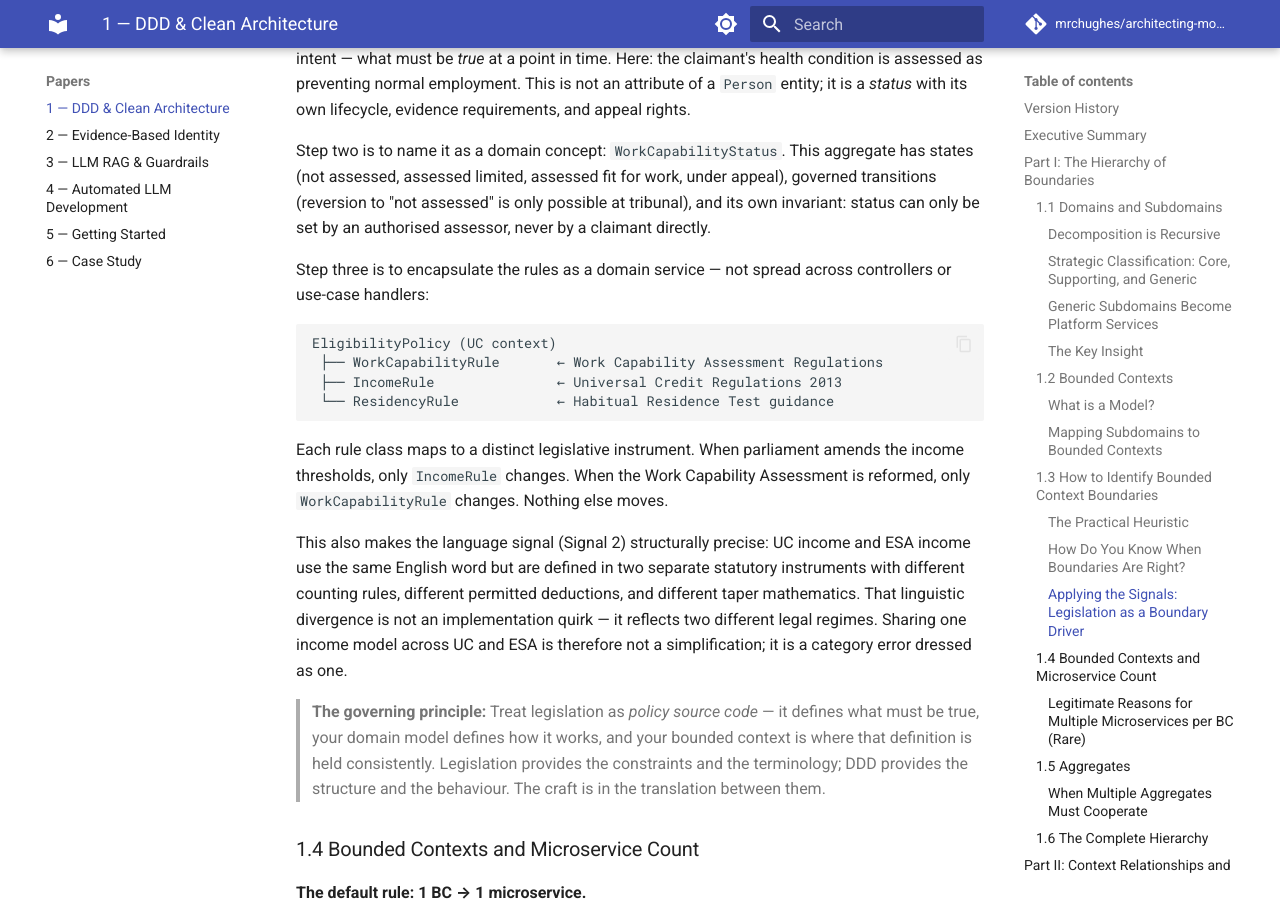
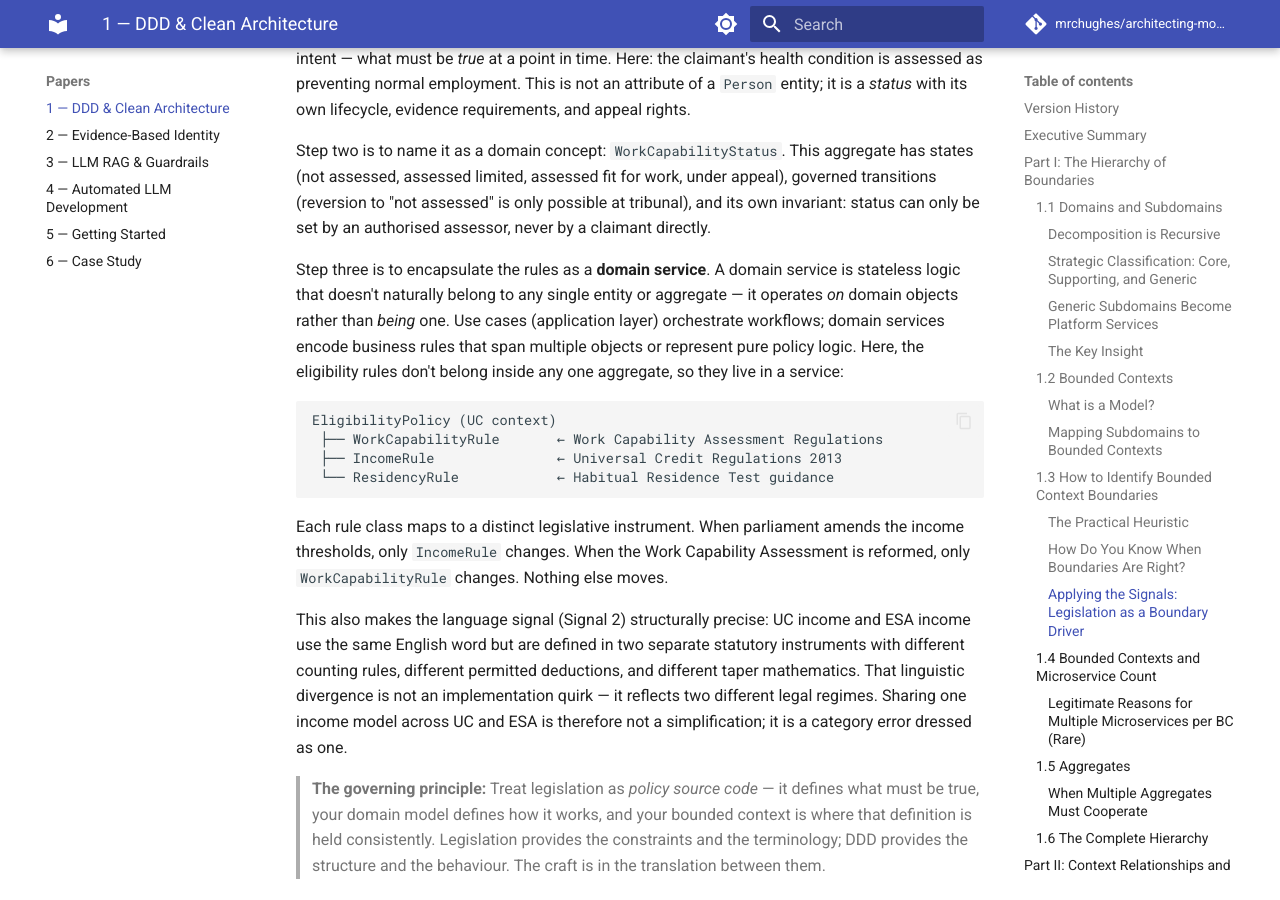
Before and after one commit to mrchughes/architecting-modern-government-services, an MkDocs documentation site: the page built from docs/Paper_1_DDD_Clean_Architecture.md, in a window 1280 px wide and 900 px high, scrolled down 11803 px. Built offline with MkDocs 1.6.1 and Material for MkDocs 9.7.7, drawn with Linux system fonts in a browser that asks for light colours; comment, search, counter and statistics services are not loaded.

Commit message:
Define domain service in §1.3 before first use
- Stateless logic that operates on domain objects rather than being one
- Distinguishes from use cases (application layer orchestration)
- Explains why eligibility rules live in a service not an aggregate

````diff
--- a/docs/Paper_1_DDD_Clean_Architecture.md
+++ b/docs/Paper_1_DDD_Clean_Architecture.md
@@ -315,7 +315,7 @@ The practical implication: when a statutory instrument changes the UC taper rate
 
 Step two is to name it as a domain concept: `WorkCapabilityStatus`. This aggregate has states (not assessed, assessed limited, assessed fit for work, under appeal), governed transitions (reversion to "not assessed" is only possible at tribunal), and its own invariant: status can only be set by an authorised assessor, never by a claimant directly.
 
-Step three is to encapsulate the rules as a domain service — not spread across controllers or use-case handlers:
+Step three is to encapsulate the rules as a **domain service**. A domain service is stateless logic that doesn't naturally belong to any single entity or aggregate — it operates *on* domain objects rather than *being* one. Use cases (application layer) orchestrate workflows; domain services encode business rules that span multiple objects or represent pure policy logic. Here, the eligibility rules don't belong inside any one aggregate, so they live in a service:
 
 ```
 EligibilityPolicy (UC context)
````
Also changed, not shown: Paper_1_DDD_Clean_Architecture.md (+3 -3 lines).
